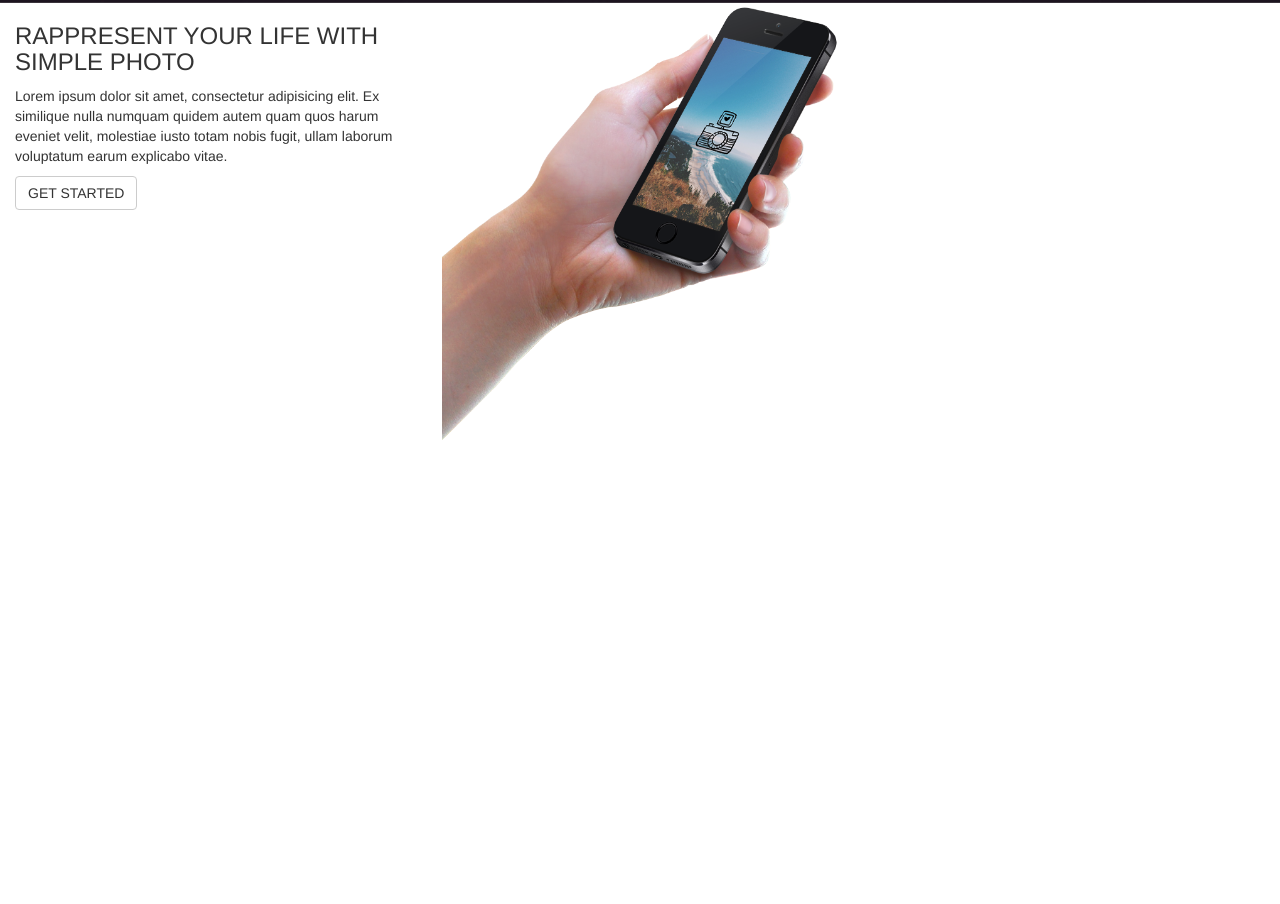
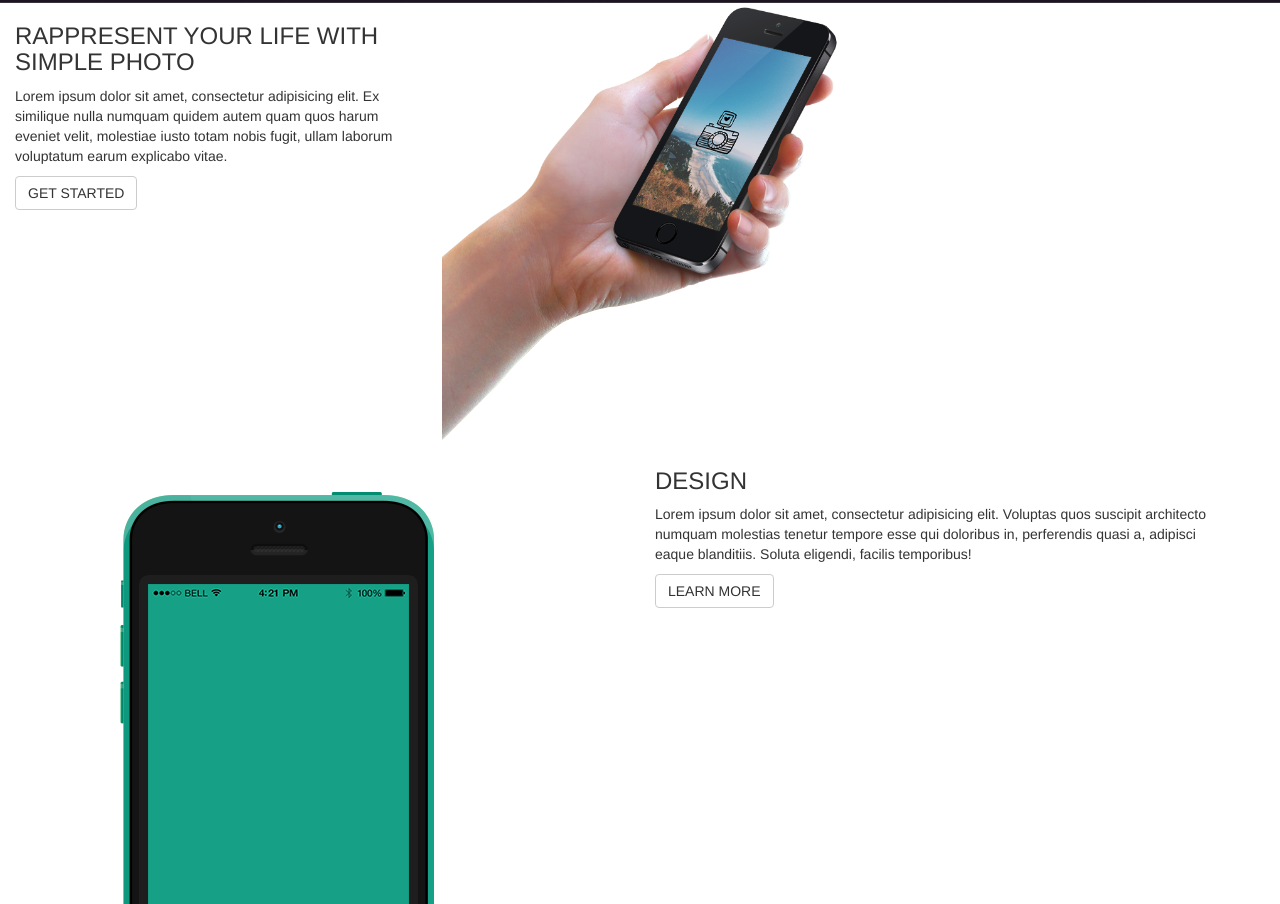
Before and after one commit to milily/ejercicio-photolab, a website: page index.html in a window 1280 px wide. Shown: the part 597-1501 px from the top of the page. Before the commit the page ends 1045 px from the top, so only its background shows below. Drawn offline with Linux system fonts and the light colour scheme.

Commit message:
html tercera seccion

```diff
--- a/index.html
+++ b/index.html
@@ -52,5 +52,17 @@
 			</div>
 		</div>
 	</section>
+	<section class="container third-section">
+		<div class="row">
+			<div class="col-lg-6 col-md-6 col-sm-12 col-xs-12 text-left">
+				<img class="img-responsive" src="dist/img/phone (1).png" alt="">
+			</div>
+			<div class="col-lg-6 col-md-6 col-sm-12 col-xs-12 text-left">
+				<h3>DESIGN</h3>
+				<p>Lorem ipsum dolor sit amet, consectetur adipisicing elit. Voluptas quos suscipit architecto numquam molestias tenetur tempore esse qui doloribus in, perferendis quasi a, adipisci eaque blanditiis. Soluta eligendi, facilis temporibus!</p>
+				<button type='button' class='btn btn-default'>LEARN MORE</button>
+			</div>
+		</div>
+	</section>
 </body>
 </html>
```
